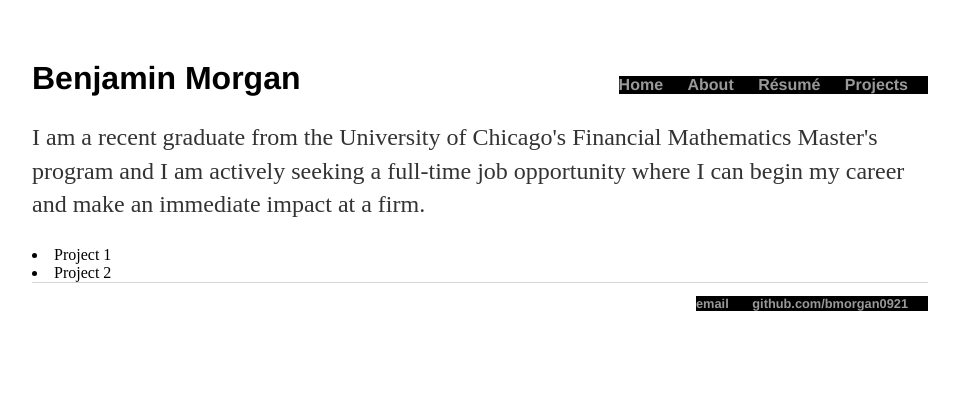
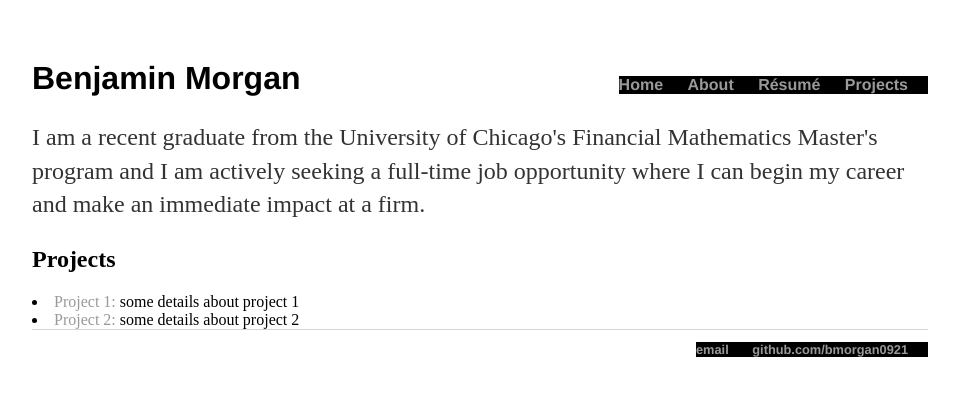
Before and after one commit to bmorgan0921/bmorgan0921.github.io, a Jekyll site: the page built from index.html, in a window 1280 px wide. Shown: the top 396 px of the page, without its empty margins (160-1119 px from the left). Built offline with Jekyll 4.4.1, drawn with Linux system fonts in a browser that asks for light colours.

Commit message:
added h2 projects and links

```diff
--- a/index.html
+++ b/index.html
@@ -9,10 +9,14 @@ title: Benjamin Morgan
 </div><!-- /.blurb -->
 
 <section id = 'Projects'>
+	<h2>
+		Projects
+	</h2>
+
 	<li>
-		Project 1
+		<a href = ''>Project 1: </a> some details about project 1
 	</li>
 	<li>
-		Project 2
+		<a href = ''>Project 2: </a> some details about project 2
 	</li>
 </section>
```
